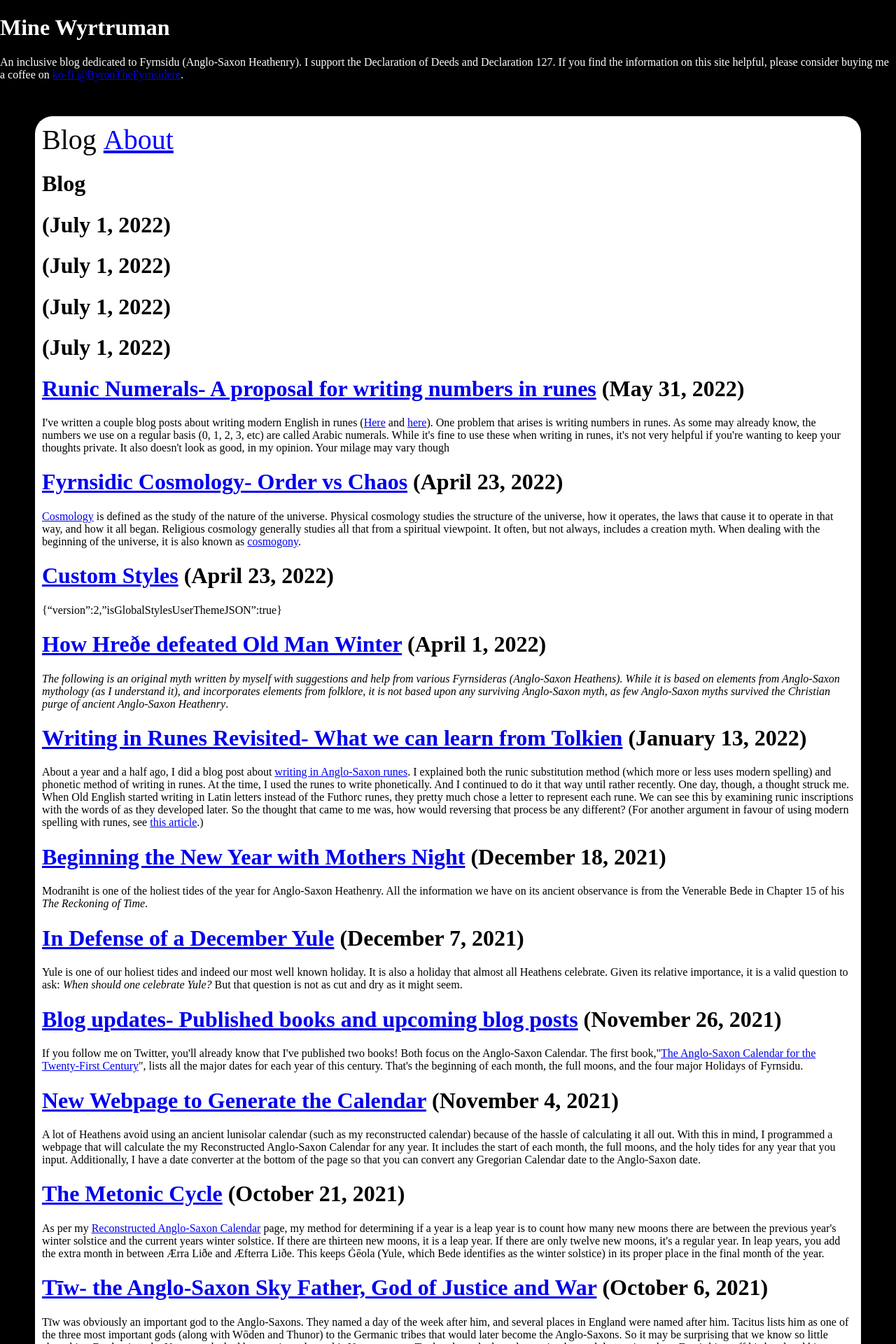
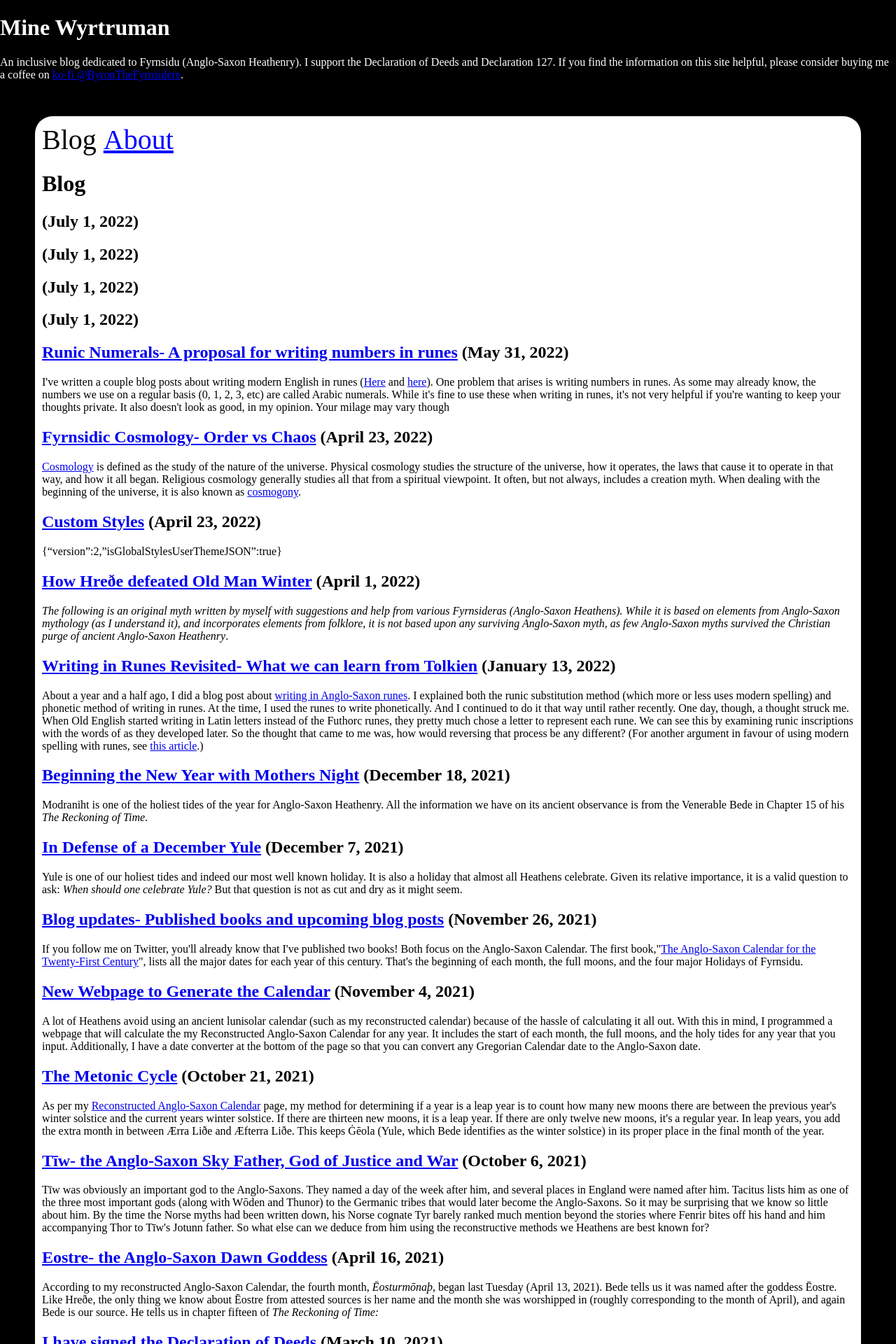
Before and after one commit to byronpendason/byronpendason.github.io, a Jekyll site: the page built from index.md, in a window 1280 px wide. Shown: the top 1920 px of the page at 70% size. Built offline with Jekyll 4.4.1, drawn with Linux system fonts in a browser that asks for light colours; our own code applies the rules of GitHub Pages for plain Markdown files.

Commit message:
Update index.md

```diff
--- a/index.md
+++ b/index.md
@@ -5,7 +5,7 @@
 ---
 
 {% for post in site.posts %}
-# [{{ post.title }}]({{ post.url }}) ({{ post.date | date: "%B %-d, %Y"}})
+## [{{ post.title }}]({{ post.url }}) ({{ post.date | date: "%B %-d, %Y"}})
 
 {{ post.excerpt }}
 {% endfor %}
```
